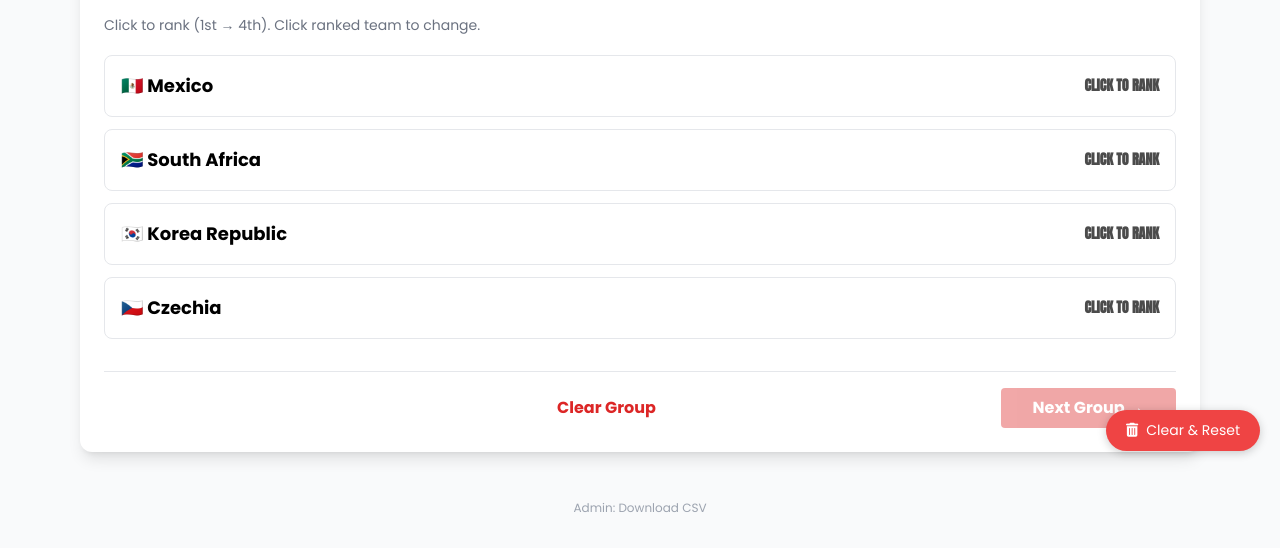
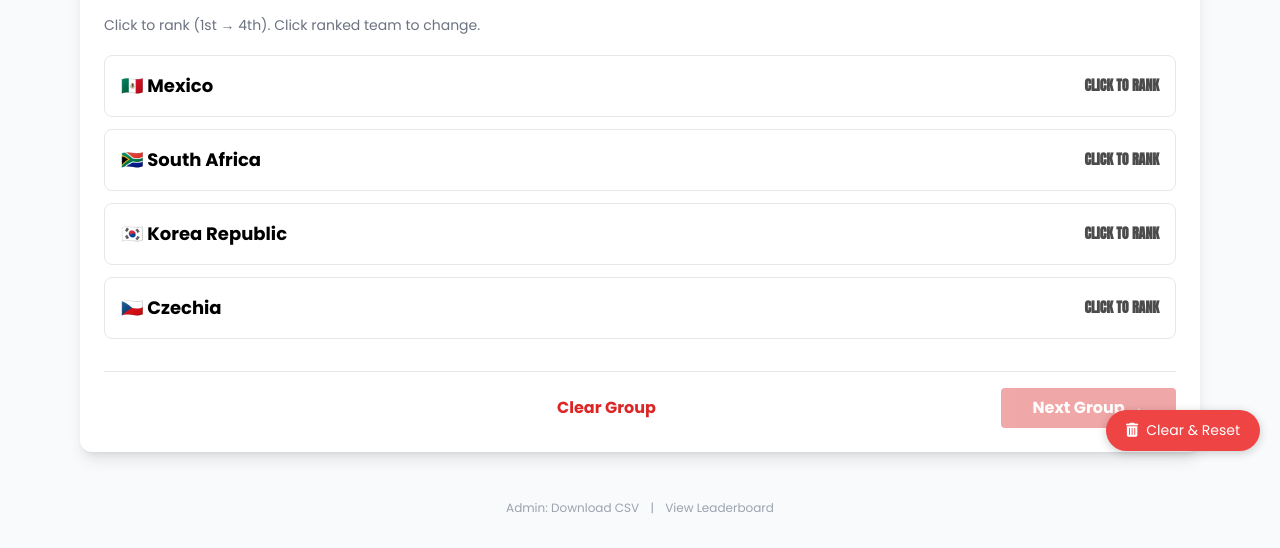
Before and after one commit to AltaAIConsult/90-minutes-site, a website: page world-cup-predictor/index.html in a window 1280 px wide. Shown: the part 329-877 px from the top of the page. Drawn offline with nearby package versions, Linux system fonts and the light colour scheme.

Commit message:
Final predictor: all fixes, duplicate prevention, leaderboard link added

```diff
--- a/world-cup-predictor/index.html
+++ b/world-cup-predictor/index.html
@@ -166,6 +166,8 @@
 
         <div class="text-center mt-12 text-xs text-gray-400">
             <button id="admin-export-link" class="hover:underline">Admin: Download CSV</button>
+            <span class="mx-2">|</span>
+            <a href="/leaderboard.html" class="hover:underline">View Leaderboard</a>
         </div>
     </div>
 
@@ -176,10 +178,10 @@
 
     <script>
         // ============================================================
-        // WORLD CUP 2026 PREDICTOR - FIXED VERSION WITH DUPLICATE PREVENTION
+        // WORLD CUP 2026 PREDICTOR - FINAL VERSION
         // ============================================================
 
-        console.log("🚀 PREDICTOR LOADED - Fixed Version with Duplicate Prevention");
+        console.log("🚀 PREDICTOR LOADED - Final Version");
 
         // Force reload on page restore (bfcache)
         window.addEventListener('pageshow', function(event) {
```
